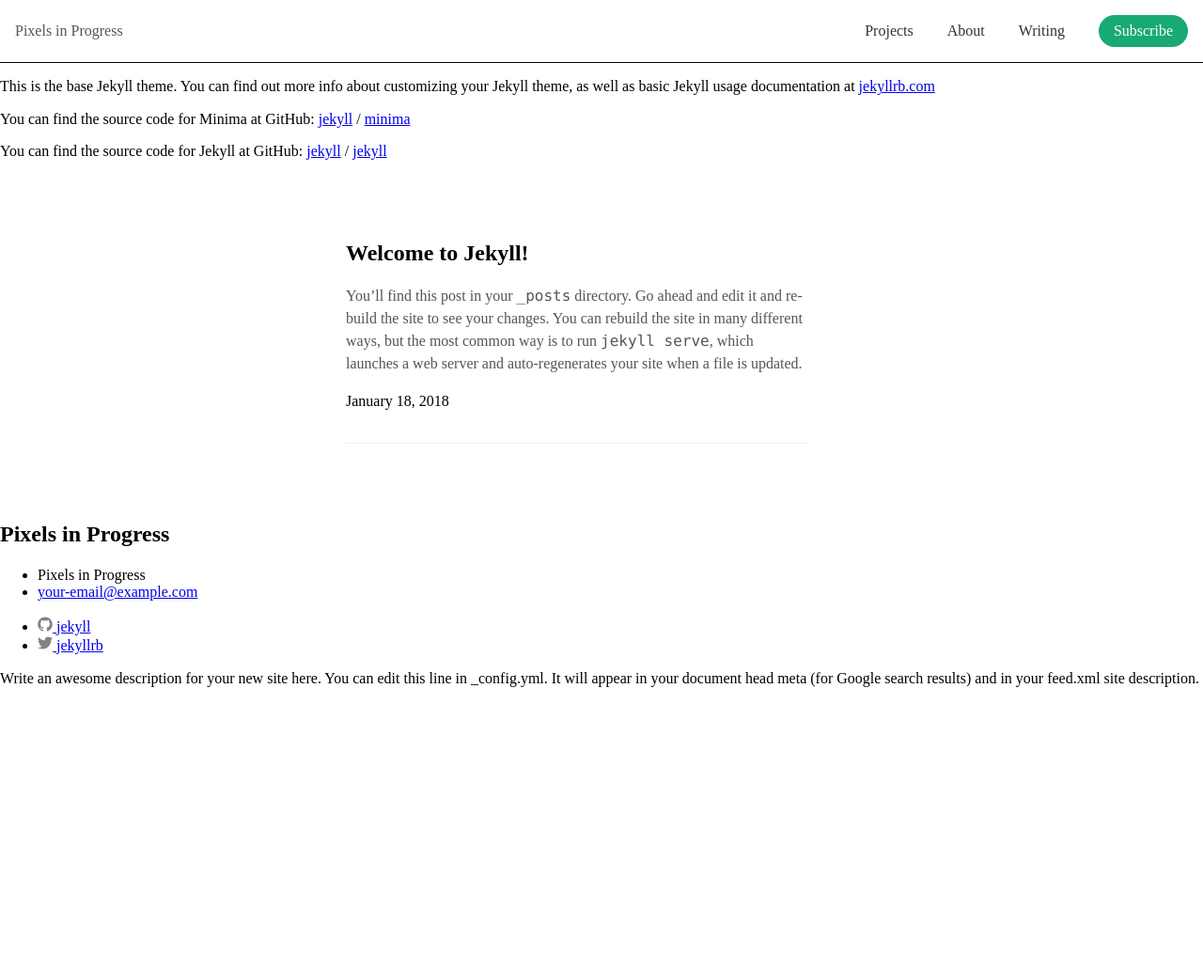
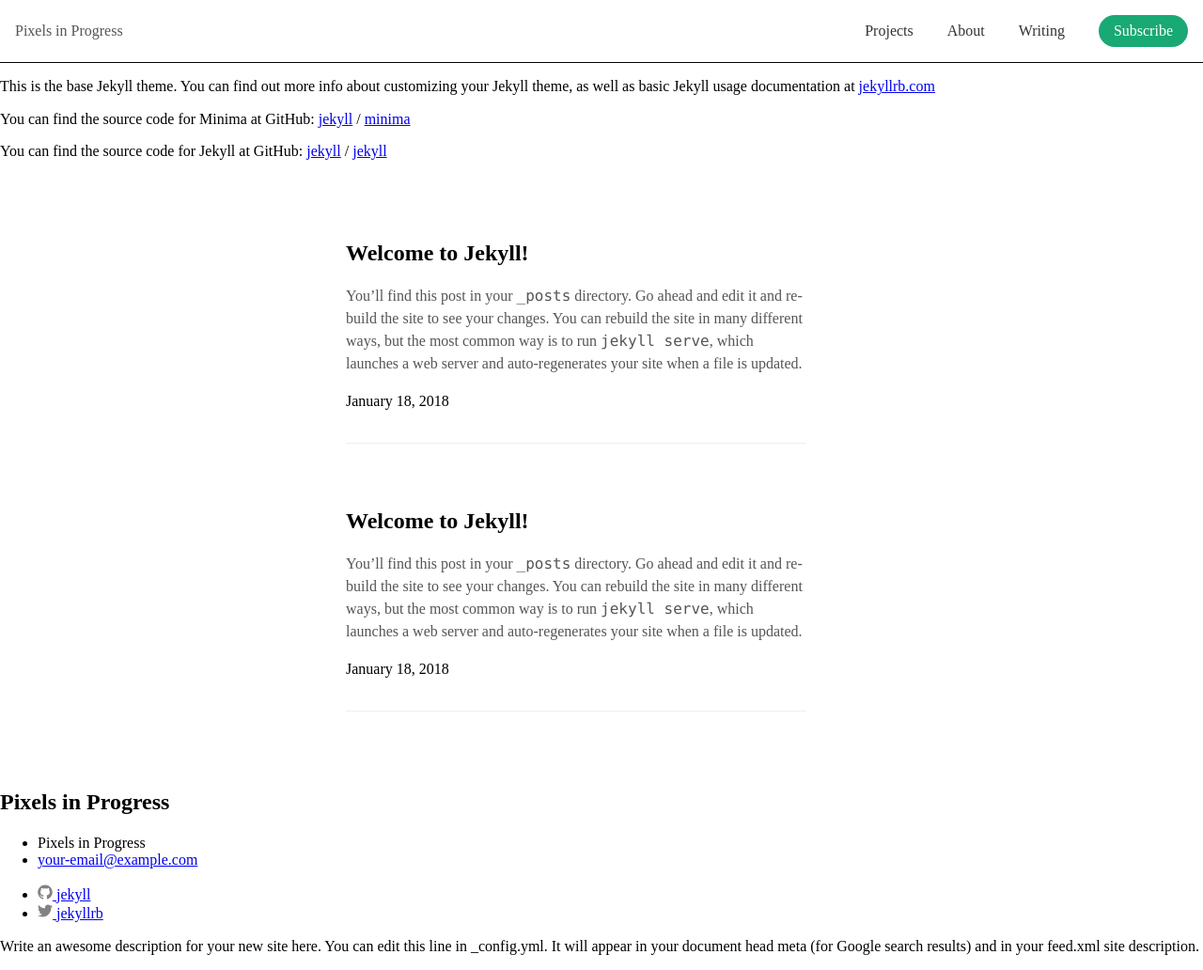
Before and after one commit to mattchewtaylor/pixels-in-progress, a Jekyll site: the page built from blog.md, in a window 1280 px wide. Shown: the whole page at 94% size. Built offline with Jekyll 4.4.1, drawn with Linux system fonts in a browser that asks for light colours; before the commit the page ends 900 px from its top, so only the background shows below that.

```diff
--- /dev/null
+++ b/_posts/2018-01-17-test.markdown
@@ -0,0 +1,25 @@
+---
+layout: post
+title:  "Welcome to Jekyll!"
+date:   2018-01-17 19:33:54 -0500
+categories: jekyll update
+---
+You’ll find this post in your `_posts` directory. Go ahead and edit it and re-build the site to see your changes. You can rebuild the site in many different ways, but the most common way is to run `jekyll serve`, which launches a web server and auto-regenerates your site when a file is updated.
+
+To add new posts, simply add a file in the `_posts` directory that follows the convention `YYYY-MM-DD-name-of-post.ext` and includes the necessary front matter. Take a look at the source for this post to get an idea about how it works.
+
+Jekyll also offers powerful support for code snippets:
+
+{% highlight ruby %}
+def print_hi(name)
+  puts "Hi, #{name}"
+end
+print_hi('Tom')
+#=> prints 'Hi, Tom' to STDOUT.
+{% endhighlight %}
+
+Check out the [Jekyll docs][jekyll-docs] for more info on how to get the most out of Jekyll. File all bugs/feature requests at [Jekyll’s GitHub repo][jekyll-gh]. If you have questions, you can ask them on [Jekyll Talk][jekyll-talk].
+
+[jekyll-docs]: https://jekyllrb.com/docs/home
+[jekyll-gh]:   https://github.com/jekyll/jekyll
+[jekyll-talk]: https://talk.jekyllrb.com/
```
Also changed, not shown: _layouts/home.html (+8 -11 lines), Gemfile.lock.
